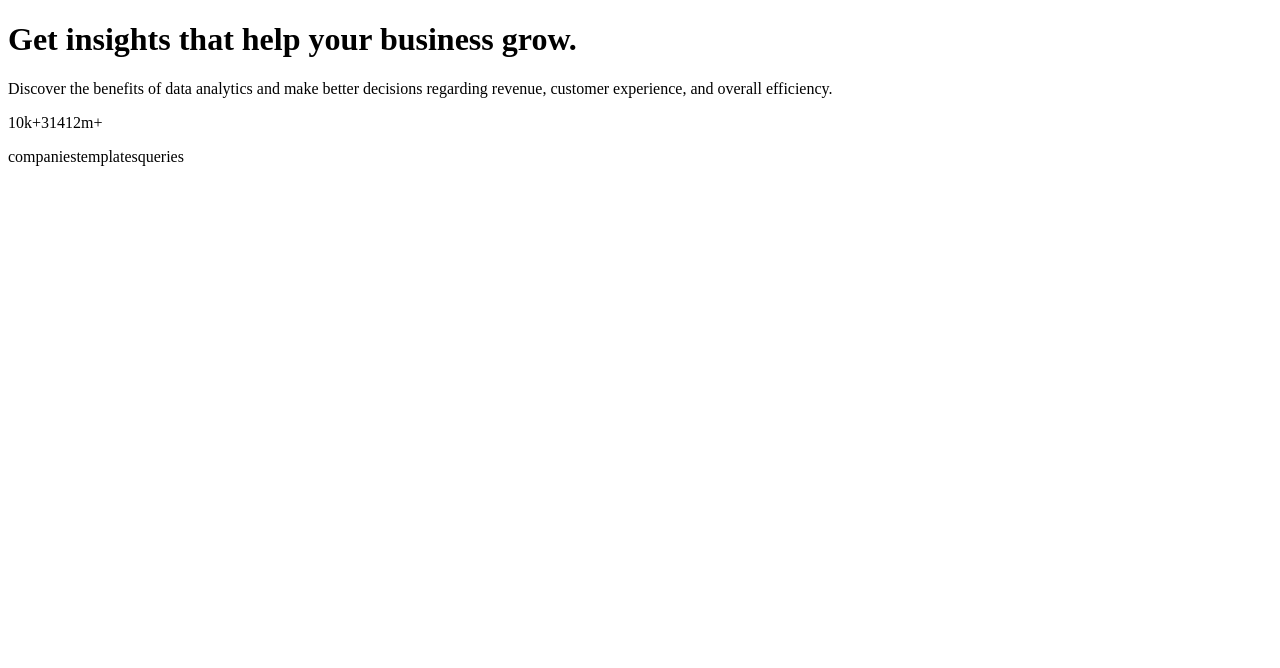
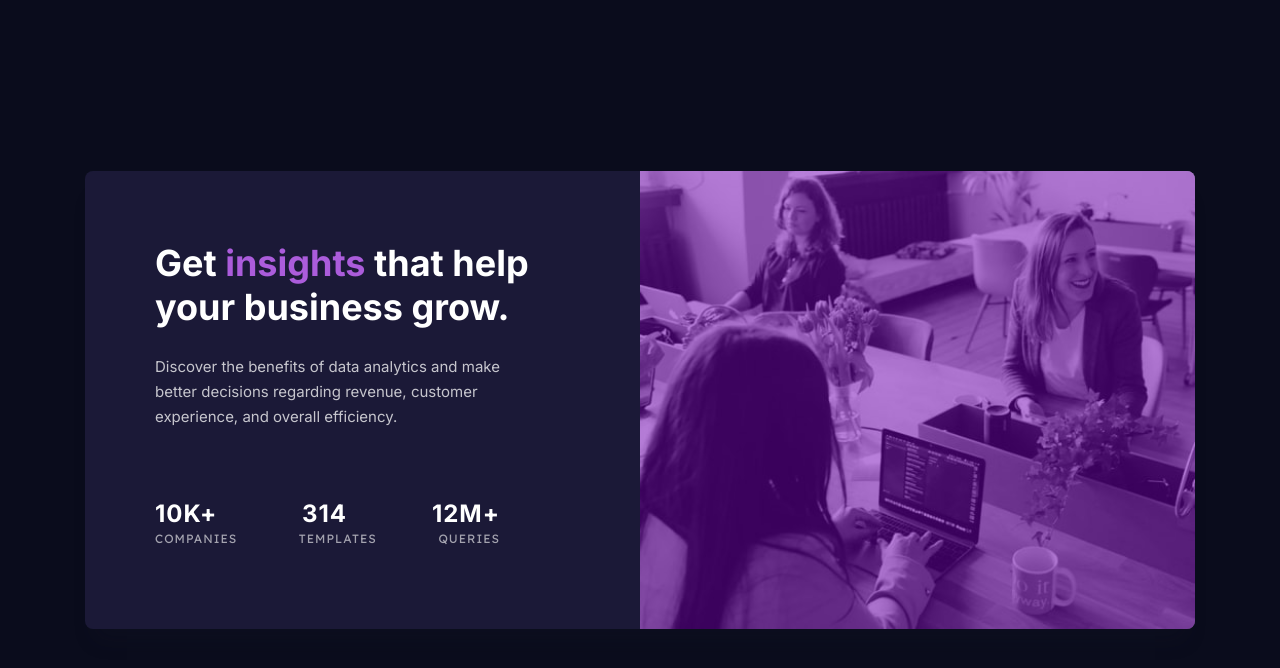
Before and after one commit to IvanCsCz/stats-preview-card-component, a plain HTML site: page index.html in a window 1280 px wide. Drawn offline with Linux system fonts and the light colour scheme.

Commit message:
desktop view finished

```diff
--- a/index.html
+++ b/index.html
@@ -19,6 +19,7 @@
   </head>
   <body>
     <main class="card">
+      <section class="card-info">
         <h1 class="card-title">
           Get <span class="card-title-highlight">insights</span> that help your
           business grow.
@@ -39,7 +40,17 @@
             ><span class="card-stats-text-3">queries</span>
           </p>
         </div>
-      <div class="card-img"></div>
+      </section>
+      <div class="card-img-container">
+        <img
+          class="card-img-container-photo"
+          src="./images/image-header-desktop.jpg"
+          alt=""
+        />
+        <div class="card-img-container-overlay">
+        </div>
+      </div>
+      </div>
     </main>
   </body>
 </html>
--- a/style.css
+++ b/style.css
@@ -0,0 +1,86 @@
+@import url('https://fonts.googleapis.com/css2?family=Inter:wght@300;400;500;600;700;800&display=swap');
+@import url('https://fonts.googleapis.com/css2?family=Inter:wght@300;400;500;600;700;800&family=Lexend+Deca&display=swap');
+* {
+  margin: 0;
+  padding: 0;
+  box-sizing: border-box;
+}
+body {
+  display: grid;
+  place-content: center;
+  min-height: 100vh;
+  min-width: 350px;
+  font-family: Inter;
+  color: #fff;
+  background: #0a0c1c;
+}
+.card {
+  display: flex;
+  width: 1110px;
+  border-radius: 8px;
+  background: #1b1937;
+  box-shadow: 0px 20px 20px -10px rgba(23, 25, 41, 0.2);
+}
+.card-info {
+  width: 50%;
+  padding: 70px 70px 60px 70px;
+}
+.card-title {
+  font-size: 36px;
+  font-weight: 700;
+  line-height: 44px;
+}
+.card-title-highlight {
+  color: #ab5cdb;
+}
+.card-desc {
+  margin-right: 30px;
+  margin-top: 25px;
+  font-size: 15px;
+  font-weight: 400;
+  line-height: 25px;
+  opacity: 0.75;
+}
+.card-stats {
+  margin-top: 72px;
+  margin-right: 70px;
+  font-size: 12px;
+  font-weight: 400;
+  line-height: 25px;
+  letter-spacing: 1px;
+  text-transform: uppercase;
+}
+
+.card-stats-num {
+  display: flex;
+  justify-content: space-between;
+  font-size: 24px;
+  font-weight: 700;
+}
+
+.card-stats-text {
+  display: flex;
+  justify-content: space-between;
+  font-family: 'Lexend Deca';
+  text-transform: uppercase;
+  opacity: 0.6;
+}
+
+.card-img-container {
+  position: relative;
+  width: 555px;
+}
+.card-img-container-photo {
+  display: block;
+  width: 555px;
+  border-radius: 0 8px 8px 0;
+}
+.card-img-container-overlay {
+  position: absolute;
+  top: 0;
+  bottom: 0;
+  left: 0;
+  right: 0;
+  border-radius: 0 8px 8px 0;
+  background-color: rgba(115, 0, 182, 0.5);
+}
```
Lines whose indentation alone changed are shown as unchanged.
